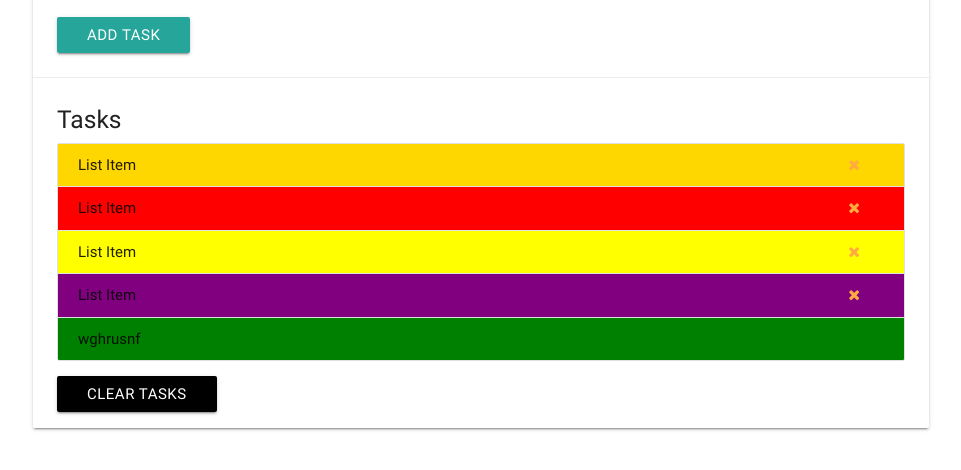
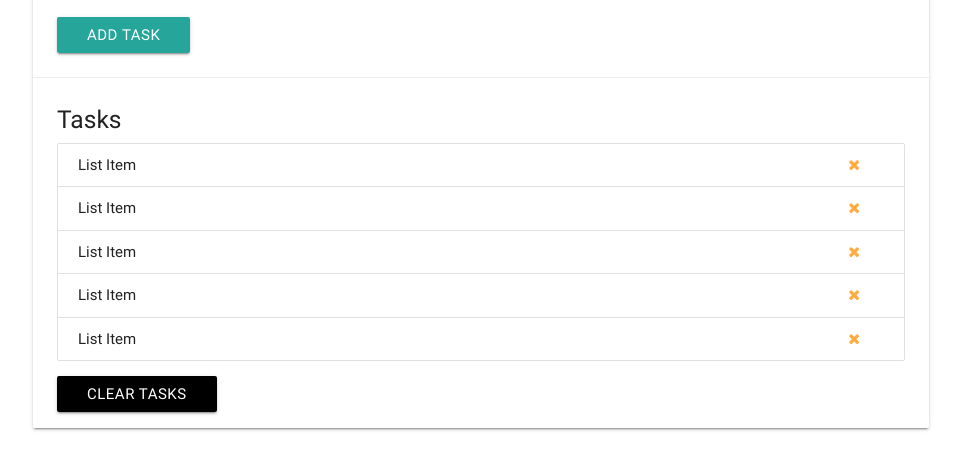
Before and after one commit to keys78/JS-playground, a plain HTML site: page index.html in a window 1280 px wide. Shown: the part 156-626 px from the top of the page, without its empty margins (159-1120 px from the left). Drawn offline with nearby package versions, Linux system fonts and the light colour scheme.

Commit message:
Learning JS

```diff
--- a/index.html
+++ b/index.html
@@ -70,7 +70,7 @@
   </div>
   <script src="https://code.jquery.com/jquery-3.2.1.js" integrity="sha256-DZAnKJ/6XZ9si04Hgrsxu/8s717jcIzLy3oi35EouyE=" crossorigin="anonymous"></script>
   <script src="https://cdnjs.cloudflare.com/ajax/libs/materialize/0.100.2/js/materialize.min.js"></script>
-  <script src="singledom selector.js"></script>
+  <script src="main.js"></script>
 </body>
 
 </html>
--- a/singledom selector.js
+++ /dev/null
@@ -1,11 +0,0 @@
-let val = document.getElementById('main');
-let lis = document.getElementById('task-title');
-let list;
-
-
-document.querySelector('ul li:first-child').style.background = "gold";
-document.querySelector('ul li:nth-child(2)').style.background = "red";
-document.querySelector('ul li:nth-child(3)').style.background = "yellow";
-document.querySelector('ul li:nth-child(4)').style.background = "purple";
-document.querySelector('ul li:nth-child(5)').style.background = "green";
-document.querySelector('ul li:nth-child(5)').innerHTML = "wghrusnf";
```
Also changed, not shown: main.js (added, +56 -0 lines).
